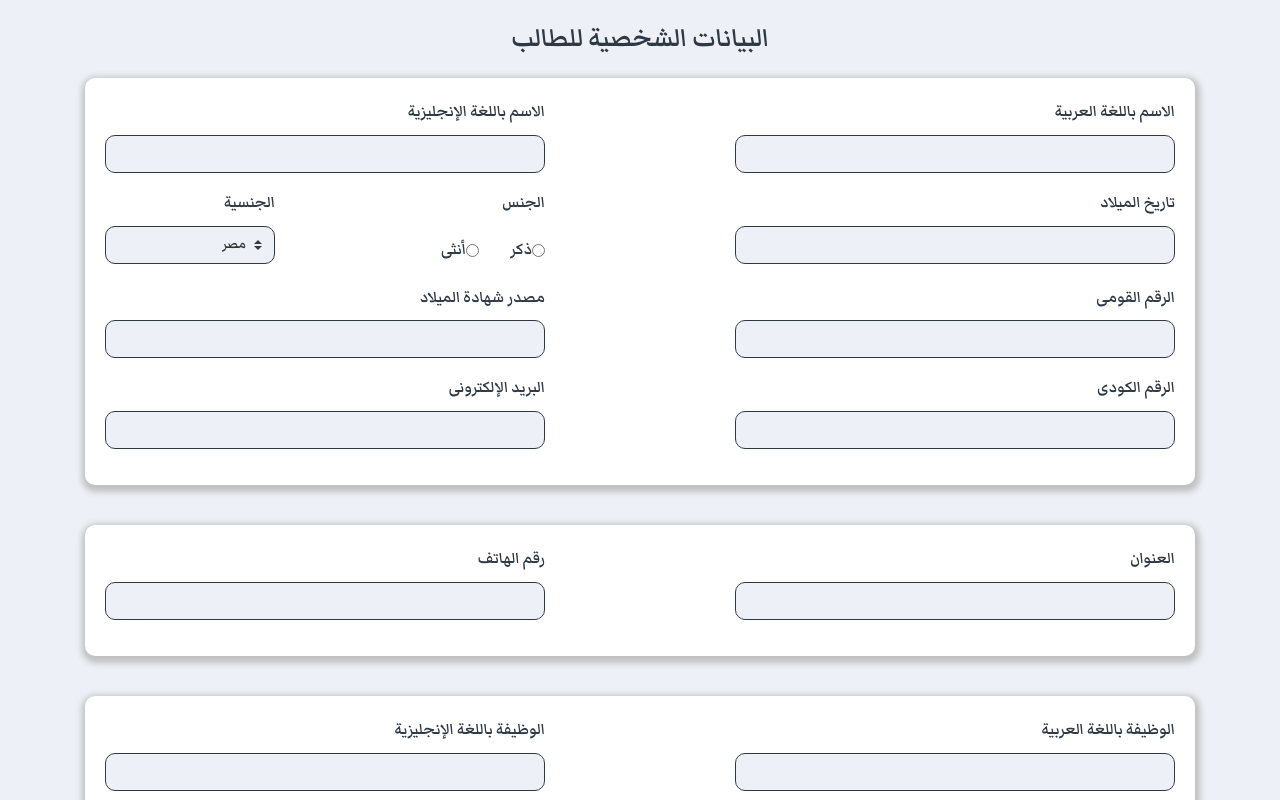
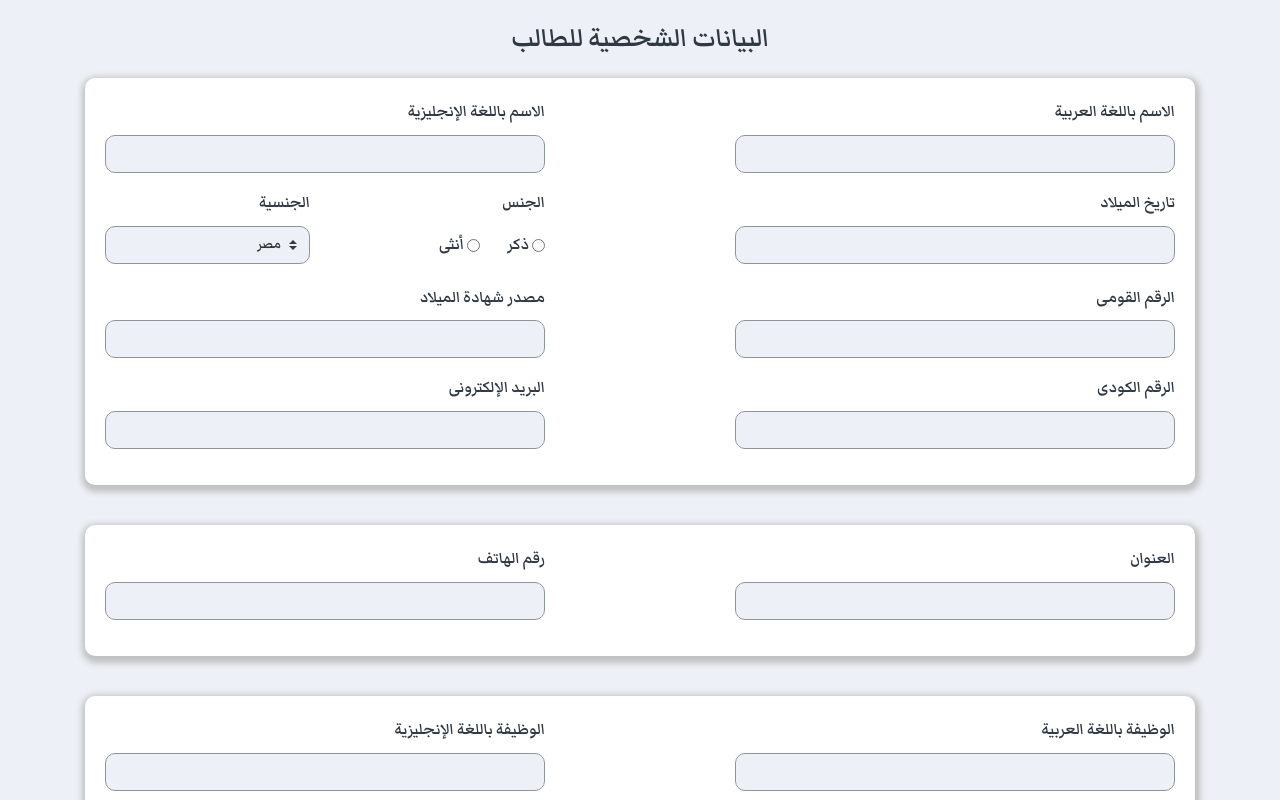
Before and after one commit to youssifYasser/post-graduate-system, a React (Create React App) app: page / in a window 1280 px wide. Shown: the top 800 px of the page. Built offline with nearby package versions, Linux system fonts and the light colour scheme.

Commit message:
adjusted border color and gender position

```diff
--- a/src/Components/personal-data/PersonalData.css
+++ b/src/Components/personal-data/PersonalData.css
@@ -20,15 +20,19 @@
 
 .form-input {
     background-color: #edf0f6 !important;
-    color: #373636 !important;
     border-radius: 10px !important;
+    border: 1px solid #8e949b !important
+}
+
+.section .form-check-label {
+    margin-right: 3px;
 }
 
 .form-check-male {
-    margin-left: 14px
+    margin-left: 10px
 }
 
 .gender{
-    margin-top: 10px;
     margin-right: -32px;
+    padding: 5px
 }
--- a/src/Components/personal-data/PersonalData.js
+++ b/src/Components/personal-data/PersonalData.js
@@ -1,5 +1,5 @@
 import React from 'react'
-import { Col, Form, Container } from 'react-bootstrap'
+import { Col, Form, Container, Row } from 'react-bootstrap'
 import './PersonalData.css'
 
 const PersonalData = () => {
@@ -9,6 +9,7 @@ const PersonalData = () => {
                 <h5 className='title'> البيانات الشخصية للطالب </h5>
                 <Form>
                     <section className='section'>
+                        {console.log(window.innerWidth)}
                         <Form.Row>
                             <Col md={{ span: 5, offset: 2 }} sm={6}>
                                 <Form.Group controlId='arName'>
@@ -30,7 +31,9 @@ const PersonalData = () => {
                                     <Form.Control className='form-input' type='text' />
                                 </Form.Group>
                             </Col>
-                            <Col md={3} xs={6}>
+                            <Col>
+                                <Row>
+                                    <Col xs={6} md={5} lg={6}>
                                         <Form.Group controlId='gender'>
                                             <Form.Label>الجنس</Form.Label>
                                             <Col className='gender'>
@@ -53,7 +56,7 @@ const PersonalData = () => {
                                             </Col>
                                         </Form.Group>
                                     </Col>
-                            <Col md={2} xs={6}>
+                                    <Col xs={6} md={7} lg={6}>
                                         <Form.Group controlId='nation'>
                                             <Form.Label>الجنسية</Form.Label>
                                             <Form.Control className='form-input' as='select' custom>
@@ -64,6 +67,8 @@ const PersonalData = () => {
                                                 <option>مصر جوا</option>
                                             </Form.Control>
                                         </Form.Group>
+                                    </Col>
+                                </Row>
                             </Col>
                         </Form.Row>
                         <Form.Row>
```
Also changed, not shown: 1 other file (tests, documents, lock files or other folders). Lines whose indentation alone changed are shown as unchanged.
